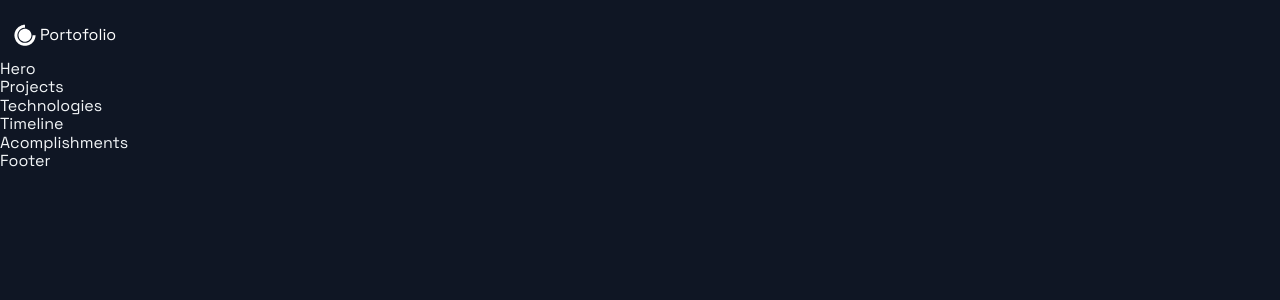
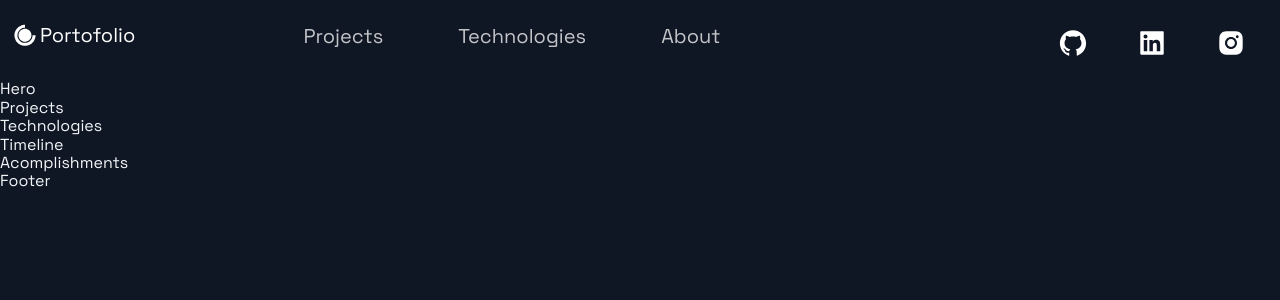
Before and after one commit to alinukerotester/portofolio-alinukes-website, a Next.js app: page / in a window 1280 px wide. Shown: the top 300 px of the page. Built offline with nearby package versions, Linux system fonts and the light colour scheme.

Commit message:
prima parte gata

```diff
--- a/src/components/Header/Header.js
+++ b/src/components/Header/Header.js
@@ -10,17 +10,53 @@
   Div3,
   NavLink,
   SocialIcons,
+  Span,
 } from './HeaderStyles';
 
 const Header = () => (
   <Container>
     <Div1>
       <Link href="/">
-        <a style={{ display: 'flex', alignItems: 'center', color: 'white' }}>
-          <DiCssdeck size="3rem" /> <span>Portofolio</span>
+        <a
+          style={{
+            display: 'flex',
+            alignItems: 'center',
+            color: 'white',
+            marginBottom: '20px',
+          }}
+        >
+          <DiCssdeck size="3rem" /> <Span>Portofolio</Span>
         </a>
       </Link>
     </Div1>
+    <Div2>
+      <li>
+        <Link href="#projects">
+          <NavLink>Projects</NavLink>
+        </Link>
+      </li>
+      <li>
+        <Link href="#tech">
+          <NavLink>Technologies</NavLink>
+        </Link>
+      </li>
+      <li>
+        <Link href="#about">
+          <NavLink>About</NavLink>
+        </Link>
+      </li>
+    </Div2>
+    <Div3>
+      <SocialIcons href="https://github.com">
+        <AiFillGithub size="3rem" />
+      </SocialIcons>
+      <SocialIcons href="https://linkedin.com">
+        <AiFillLinkedin size="3rem" />
+      </SocialIcons>
+      <SocialIcons href="https://instagram.com">
+        <AiFillInstagram size="3rem" />
+      </SocialIcons>
+    </Div3>
   </Container>
 );
 
--- a/src/components/Header/HeaderStyles.js
+++ b/src/components/Header/HeaderStyles.js
@@ -17,6 +17,11 @@
     grid-row-gap: 0.5rem;
   }
 `;
+
+export const Span = styled.span`
+  font-size: 2rem;
+`;
+
 export const Div1 = styled.div`
   grid-area: 1 / 1 / 2 / 2;
   display: flex;
@@ -107,18 +112,16 @@
   }
 `;
 
-
 // Social Icons
 
 export const SocialIcons = styled.a`
-transition: 0.3s ease;
-color: white;
-border-radius: 50px;
+  transition: 0.3s ease;
+  color: white;
+  border-radius: 50px;
   padding: 8px;
-&:hover {
+  &:hover {
     background-color: #212d45;
     transform: scale(1.2);
     cursor: pointer;
-
   }
-`
+`;
```
